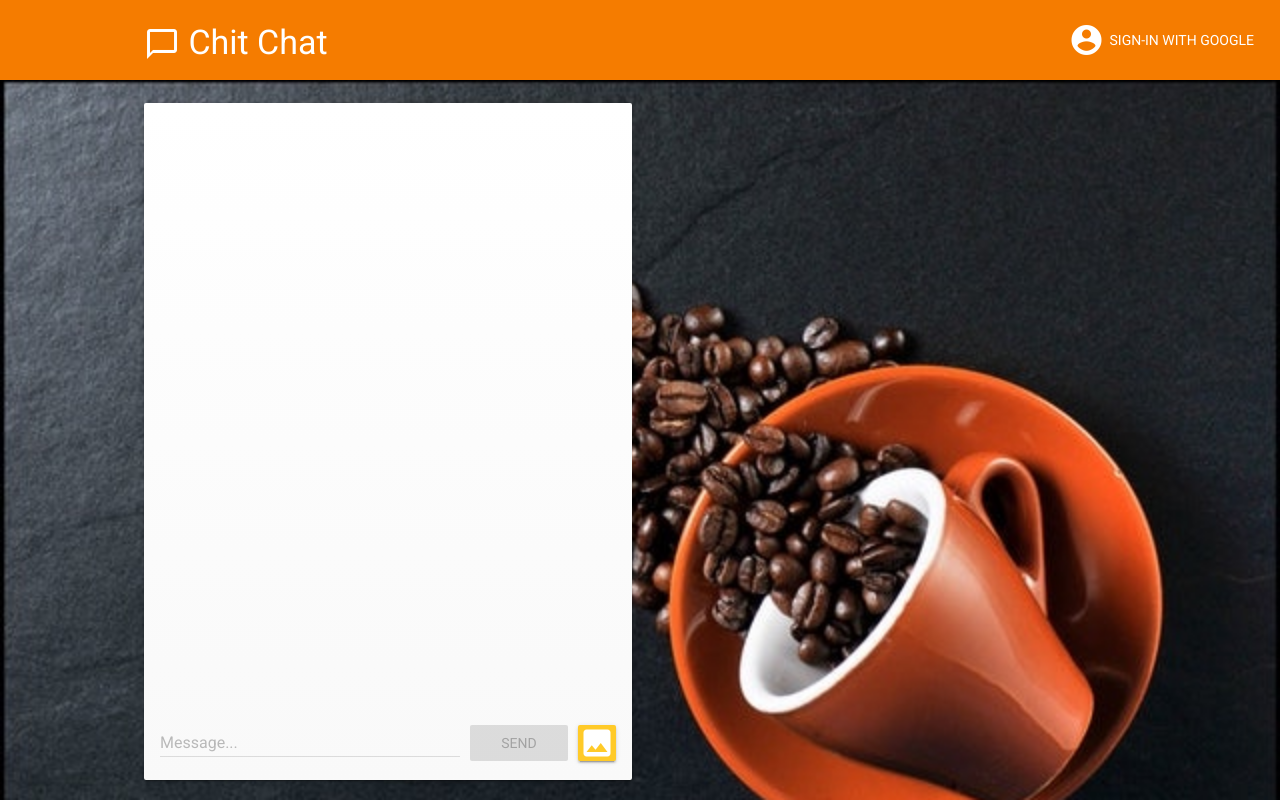
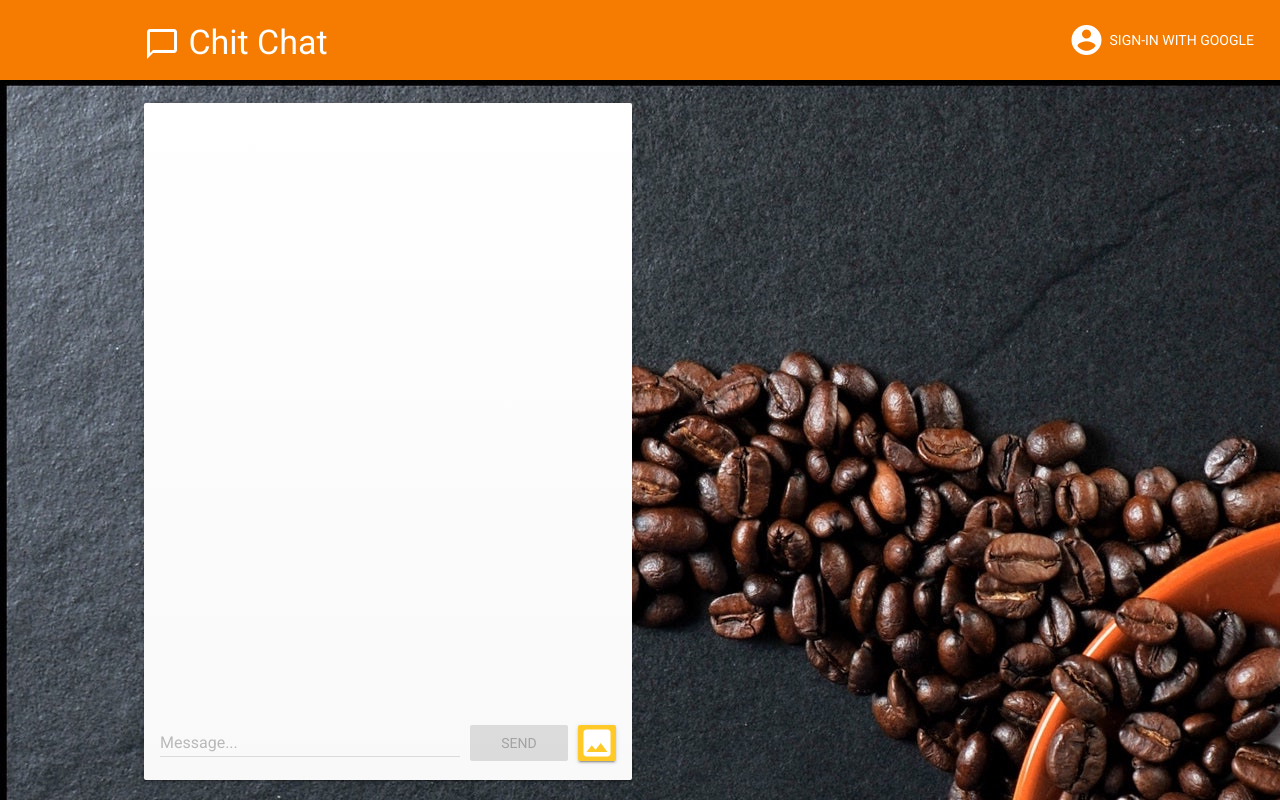
Before and after one commit to kenzosion/chit-chat, a plain HTML site: page index.html in a window 1280 px wide. Drawn offline with nearby package versions, Linux system fonts and the light colour scheme; some packages are replaced by stand-ins of ours; no server answers.

Commit message:
added new background image

```diff
--- a/styles/main.css
+++ b/styles/main.css
@@ -24,8 +24,8 @@ main, #messages-card {
 }
 
 .mdl-bg {
-  background-image: url('/images/rcoffee.jpg');
-  background-size: cover;
+  background-image: url('/images/rcoffee1.jpg');
+  /* background-size: cover; */
 }
 
 #messages-card-container {
```
